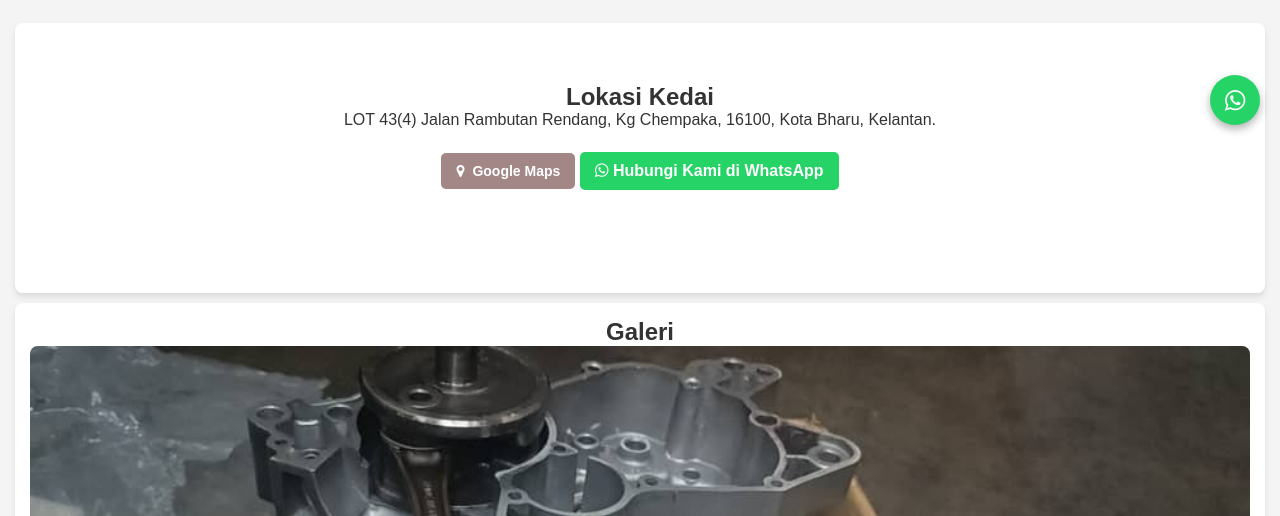
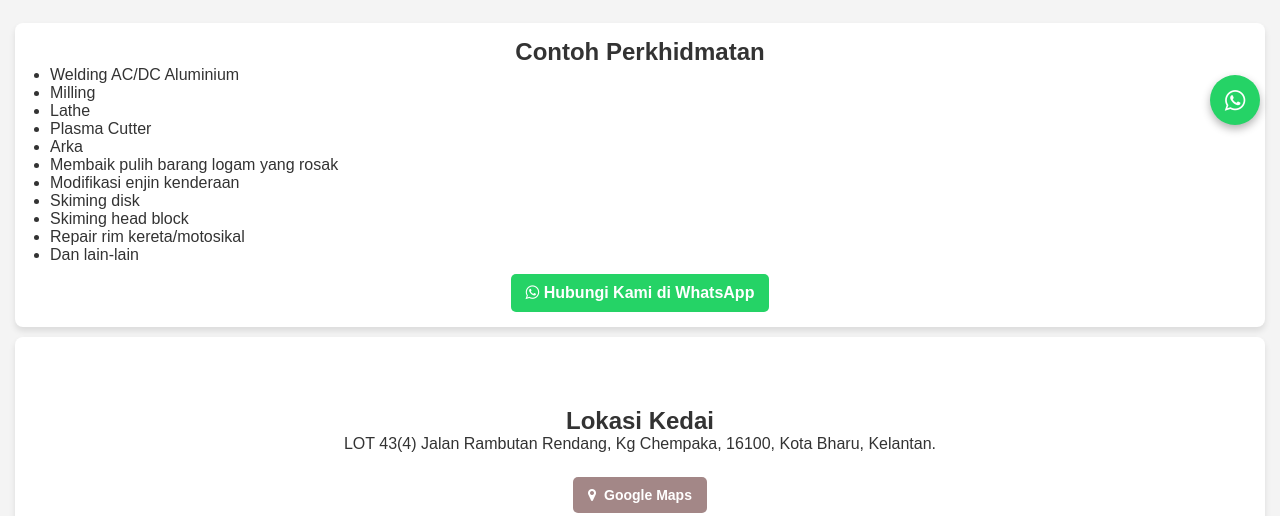
Before and after one commit to nadadnan/mac, a plain HTML site: page machinist.html in a window 1280 px wide. Shown: the part 655-1171 px from the top of the page. Drawn offline with Linux system fonts and the light colour scheme.

Commit message:
Update machinist.html

```diff
--- a/machinist.html
+++ b/machinist.html
@@ -164,13 +164,21 @@ body {
     </div>
 </div>
 
-
-  <div class="section-lokasi">
-    <h2 style="margin-top: 45px;">Lokasi Kedai</h2>
-    <p>LOT 43(4) Jalan Rambutan Rendang, Kg Chempaka, 16100, Kota Bharu, Kelantan.</p>
-    <a href="https://maps.app.goo.gl/WHF6B4XZZZd5FMhU6?g_st=com.google.maps.preview.copy" target="_blank" class="map-button">
-        <i class="fa fa-map-marker" aria-hidden="true"></i>Google Maps
-    </a>
+<div class="section">
+    <h2>Contoh Perkhidmatan</h2>
+    <ul style="text-align: left; margin-left: 20px;">
+      <li>Welding AC/DC Aluminium</li>
+      <li>Milling</li>
+      <li>Lathe</li>
+      <li>Plasma Cutter</li>
+      <li>Arka</li>
+      <li>Membaik pulih barang logam yang rosak</li>
+      <li>Modifikasi enjin kenderaan</li>
+      <li>Skiming disk</li>
+      <li>Skiming head block</li>
+      <li>Repair rim kereta/motosikal</li>
+      <li>Dan lain-lain</li>
+    </ul>
 
     <!-- Butang WhatsApp -->
     <a href="https://api.whatsapp.com/send?phone=+601133721445&text=Hello, saya berminat untuk mengetahui lebih lanjut."
@@ -179,6 +187,15 @@ body {
     style="display: inline-block; background-color: #25d366; color: white; padding: 10px 15px; border-radius: 5px; text-decoration: none; font-weight: bold; margin-top: 10px;">
    <i class="fa fa-whatsapp"></i> Hubungi Kami di WhatsApp
  </a>
+  </div>
+
+
+  <div class="section-lokasi">
+    <h2 style="margin-top: 55px;">Lokasi Kedai</h2>
+    <p>LOT 43(4) Jalan Rambutan Rendang, Kg Chempaka, 16100, Kota Bharu, Kelantan.</p>
+    <a href="https://maps.app.goo.gl/WHF6B4XZZZd5FMhU6?g_st=com.google.maps.preview.copy" target="_blank" class="map-button">
+        <i class="fa fa-map-marker" aria-hidden="true"></i>Google Maps
+    </a>
   </div>
 
   <div class="section">
```
